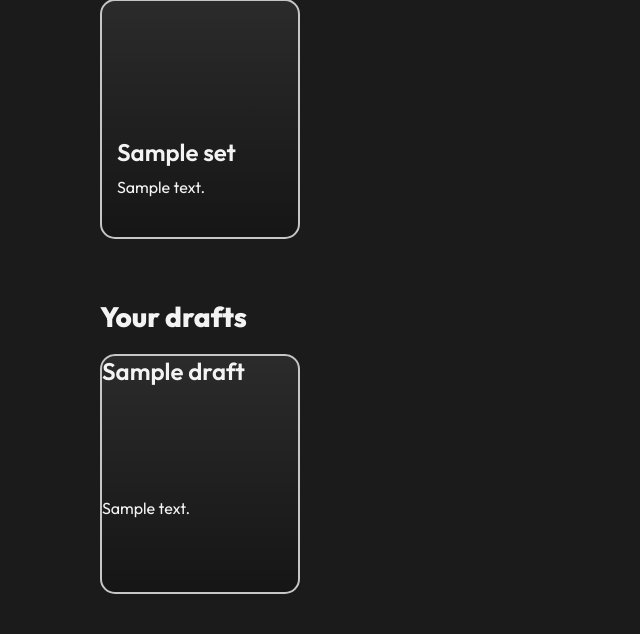
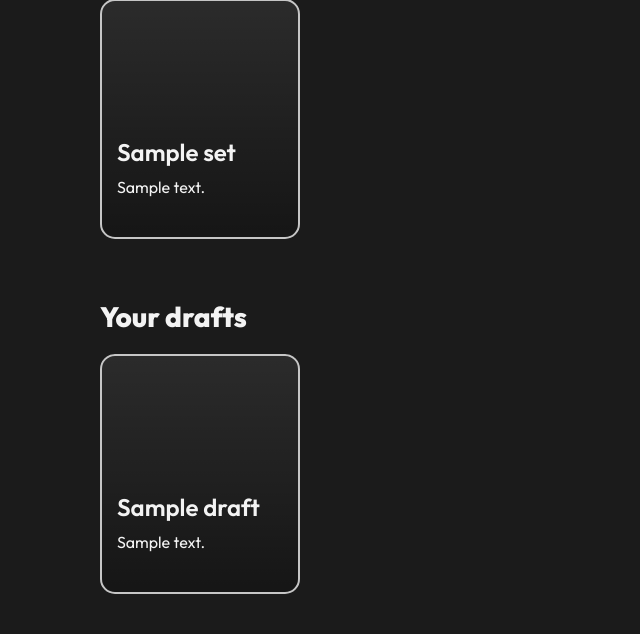
Before and after one commit to mkminek11/Recognify, a Flask app: page / in a window 1280 px wide. Shown: the part 661-1295 px from the top of the page, without its empty margins (0-640 px from the left). Run offline with Flask 3, Linux system fonts and the light colour scheme; a user stored in the database is signed in; tables that the repository leaves empty hold one stand-in row (values such as "Sample post"); some libraries are stand-ins or nearby versions.

Commit message:
Draft card layout fix

```diff
--- a/templates/index.html
+++ b/templates/index.html
@@ -54,8 +54,11 @@ Args:
                 <div class="cards-row">
                     {% for draft in drafts %}
                         <a href="/draft/{{ draft.hid() }}" class="card">
-                            <h3>{{ draft.name }}</h3>
-                            <p>{{ draft.description }}</p>
+                            <div class="card-image"></div>
+                            <div class="card-body">
+                                <h3>{{ draft.name }}</h3>
+                                <p>{{ draft.description }}</p>
+                            </div>
                         </a>
                     {% else %}
                         <p>You have no drafts.</p>
```
